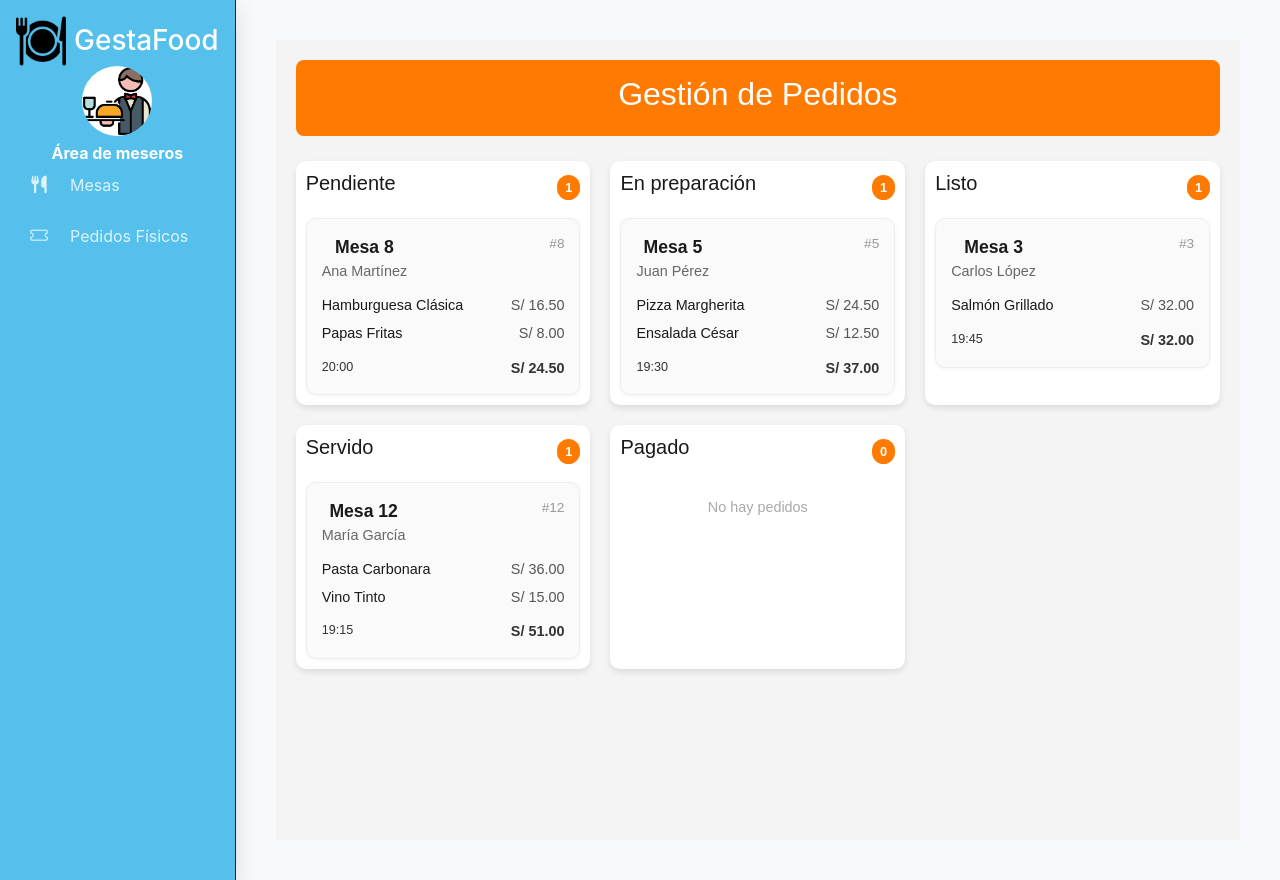
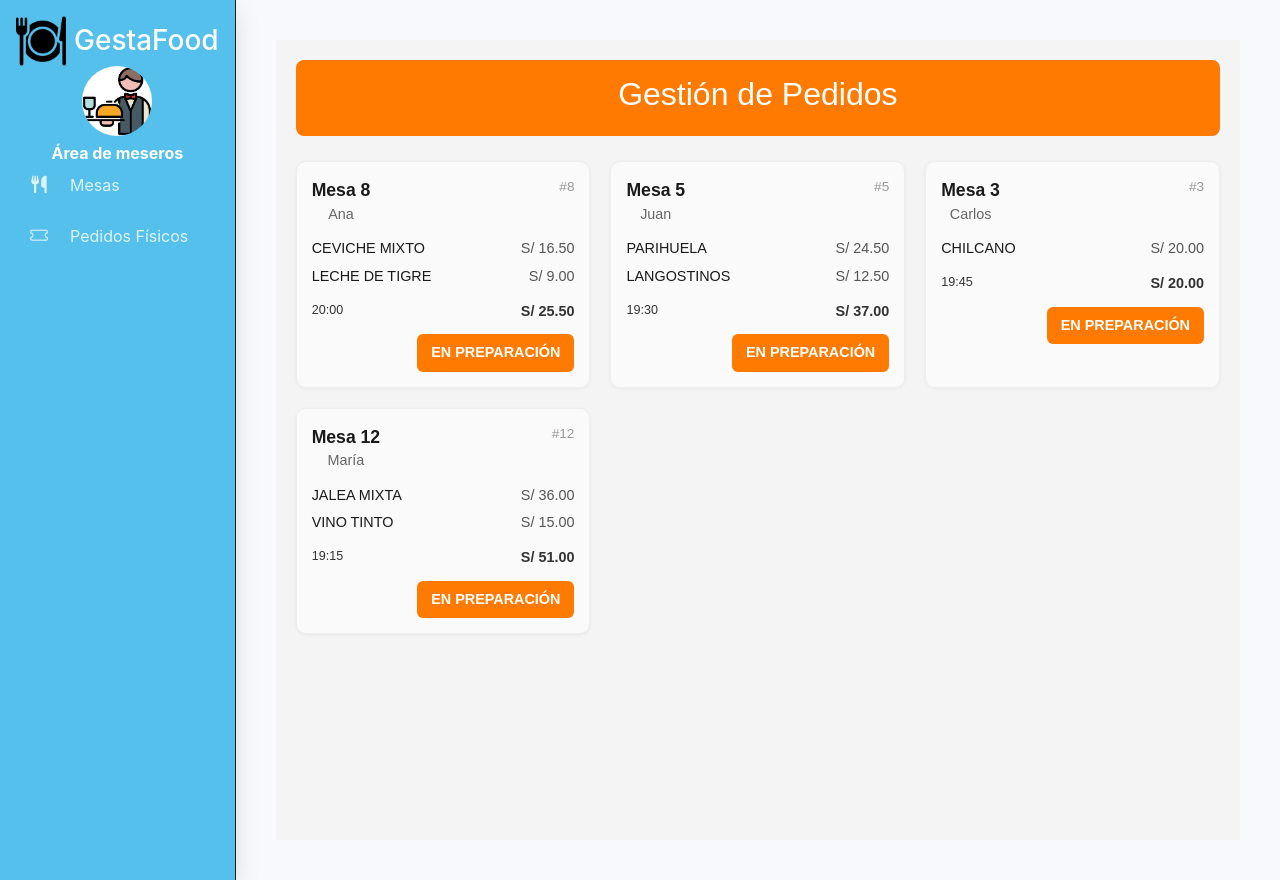
Before and after one commit to salvagd09/ProyectoIntegrador, a React (Vite) app: page /mesero in a window 1280 px wide. Built offline with nearby package versions, Linux system fonts and the light colour scheme.

Commit message:
modifiqué los PEDIDOS FISICOS Y COCINA

```diff
--- a/src/Components/Modulos/Pedidos_Cocinero.jsx
+++ b/src/Components/Modulos/Pedidos_Cocinero.jsx
@@ -1,10 +1,81 @@
-function Pedidos_Cocinero() {
+import React, { useState } from "react";
+import "./tarjetasPedidos.css";
+
+const pedidosEjemplo = [
+  { id: 8, mesa: "Mesa 8", cliente: "Ana", estado: "En preparación", hora: "20:00",
+    items: [{ nombre: "CEVICHE MIXTO", precio: 16.5 }, { nombre: "LECHE DE TIGRE", precio: 9.0 }] },
+  { id: 5, mesa: "Mesa 5", cliente: "Juan", estado: "En preparación", hora: "19:30",
+    items: [{ nombre: "PARIHUELA", precio: 24.5 }, { nombre: "LANGOSTINOS", precio: 12.5 }] },
+  { id: 3, mesa: "Mesa 3", cliente: "Carlos", estado: "En preparación", hora: "19:45",
+    items: [{ nombre: "CHILCANO", precio: 20.0 }] },
+  { id: 12, mesa: "Mesa 12", cliente: "María", estado: "En preparación", hora: "19:15",
+    items: [{ nombre: "JALEA MIXTA", precio: 36.0 }, { nombre: "VINO TINTO", precio: 15.0 }] },
+];
+
+const calcularTotal = (items) =>
+  items.reduce((s, it) => s + (it.precio || 0), 0).toFixed(2);
+
+export default function Pedidos_Cocinero() {
+  const [pedidos, setPedidos] = useState(pedidosEjemplo);
+
+  const marcarListo = (id) => {
+    setPedidos((prev) =>
+      prev.map((p) =>
+        p.id === id ? { ...p, estado: "Listo" } : p
+      )
+    );
+  };
+
   return (
-    <>
-      <div>
-        <h1>Área de manejo de pedidos del cocinero</h1>
+    <div className="pedidos-container">
+      <div className="pedidos-topbar">
+        <h2>Pedidos del Cocinero</h2>
       </div>
-    </>
+
+      <div className="pedidos-list">
+        {pedidos.length > 0 ? (
+          pedidos.map((p) => (
+            <div key={p.id} className="pedido-card">
+              <div className="pedido-top">
+                <div>
+                  <div className="pedido-mesa">{p.mesa}</div>
+                  <div className="pedido-cliente">{p.cliente}</div>
+                </div>
+                <div className="pedido-id">#{p.id}</div>
+              </div>
+
+              <ul className="pedido-items">
+                {p.items.map((it, idx) => (
+                  <li key={idx}>
+                    <span>{it.nombre}</span>
+                    <span className="precio">S/ {it.precio.toFixed(2)}</span>
+                  </li>
+                ))}
+              </ul>
+
+              <div className="pedido-footer">
+                <small>{p.hora}</small>
+                <strong>S/ {calcularTotal(p.items)}</strong>
+              </div>
+
+              <div className="pedido-acciones">
+                {p.estado === "En preparación" ? (
+                  <button
+                    className="btn-preparacion"
+                    onClick={() => marcarListo(p.id)}
+                  >
+                    En preparación
+                  </button>
+                ) : (
+                  <span className="estado-ok">✅ {p.estado}</span>
+                )}
+              </div>
+            </div>
+          ))
+        ) : (
+          <div className="no-pedidos">No hay pedidos</div>
+        )}
+      </div>
+    </div>
   );
 }
-export default Pedidos_Cocinero;
--- a/src/Components/Modulos/Pedidos_Fisicos.jsx
+++ b/src/Components/Modulos/Pedidos_Fisicos.jsx
@@ -1,43 +1,40 @@
-// src/Components/Modulos/Pedidos_Fisicos.jsx
-import React from "react";
+import React, { useState } from "react";
 import "./tarjetasPedidos.css";
 
 const pedidosEjemplo = [
-  { id: 8, mesa: "Mesa 8", cliente: "Ana Martínez", estado: "Pendiente", hora: "20:00",
-    items: [{ nombre: "Hamburguesa Clásica", precio: 16.5 }, { nombre: "Papas Fritas", precio: 8.0 }] },
-  { id: 5, mesa: "Mesa 5", cliente: "Juan Pérez", estado: "En preparación", hora: "19:30",
-    items: [{ nombre: "Pizza Margherita", precio: 24.5 }, { nombre: "Ensalada César", precio: 12.5 }] },
-  { id: 3, mesa: "Mesa 3", cliente: "Carlos López", estado: "Listo", hora: "19:45",
-    items: [{ nombre: "Salmón Grillado", precio: 32.0 }] },
-  { id: 12, mesa: "Mesa 12", cliente: "María García", estado: "Servido", hora: "19:15",
-    items: [{ nombre: "Pasta Carbonara", precio: 36.0 }, { nombre: "Vino Tinto", precio: 15.0 }] },
+  { id: 8, mesa: "Mesa 8", cliente: "Ana", estado: "Pendiente", hora: "20:00",
+    items: [{ nombre: "CEVICHE MIXTO", precio: 16.5 }, { nombre: "LECHE DE TIGRE", precio: 9.0 }] },
+  { id: 5, mesa: "Mesa 5", cliente: "Juan", estado: "Pendiente", hora: "19:30",
+    items: [{ nombre: "PARIHUELA", precio: 24.5 }, { nombre: "LANGOSTINOS", precio: 12.5 }] },
+  { id: 3, mesa: "Mesa 3", cliente: "Carlos", estado: "Pendiente", hora: "19:45",
+    items: [{ nombre: "CHILCANO", precio: 20.0 }] },
+  { id: 12, mesa: "Mesa 12", cliente: "María", estado: "Pendiente", hora: "19:15",
+    items: [{ nombre: "JALEA MIXTA", precio: 36.0 }, { nombre: "VINO TINTO", precio: 15.0 }] },
 ];
-
-const estados = ["Pendiente", "En preparación", "Listo", "Servido", "Pagado"];
 
 const calcularTotal = (items) =>
   items.reduce((s, it) => s + (it.precio || 0), 0).toFixed(2);
 
 export default function Pedidos_Fisicos() {
+  const [pedidos, setPedidos] = useState(pedidosEjemplo);
+
+  const actualizarEstado = (id) => {
+    setPedidos((prev) =>
+      prev.map((p) =>
+        p.id === id ? { ...p, estado: "En preparación" } : p
+      )
+    );
+  };
+
   return (
     <div className="pedidos-container">
       <div className="pedidos-topbar">
         <h2>Gestión de Pedidos</h2>
       </div>
 
-      <div className="pedidos-columns">
-        {estados.map((estado) => {
-          const lista = pedidosEjemplo.filter((p) => p.estado === estado);
-          return (
-            <div key={estado} className="estado-column">
-              <div className="estado-header">
-                <h5>{estado}</h5>
-                <div className="badge-count">{lista.length}</div>
-              </div>
-
-              <div className="estado-list">
-                {lista.length > 0 ? (
-                  lista.map((p) => (
+      <div className="pedidos-list">
+        {pedidos.length > 0 ? (
+          pedidos.map((p) => (
             <div key={p.id} className="pedido-card">
               <div className="pedido-top">
                 <div>
@@ -60,6 +57,19 @@ export default function Pedidos_Fisicos() {
                 <small>{p.hora}</small>
                 <strong>S/ {calcularTotal(p.items)}</strong>
               </div>
+
+              <div className="pedido-acciones">
+                {p.estado !== "En preparación" ? (
+                  <button
+                    className="btn-preparacion"
+                    onClick={() => actualizarEstado(p.id)}
+                  >
+                    EN PREPARACIÓN
+                  </button>
+                ) : (
+                  <span className="estado-ok">✅ En preparación</span>
+                )}
+              </div>
             </div>
           ))
         ) : (
@@ -68,8 +78,4 @@ export default function Pedidos_Fisicos() {
       </div>
     </div>
   );
-        })}
-      </div>
-    </div>
-  );
 }
--- a/src/Components/Modulos/tarjetasPedidos.css
+++ b/src/Components/Modulos/tarjetasPedidos.css
@@ -14,40 +14,11 @@
   margin-bottom: 25px;
 }
 
-/* ======== COLUMNAS ======== */
-.pedidos-columns {
+/* ======== GRID DE CARDS ======== */
+.pedidos-list {
   display: grid;
-  grid-template-columns: repeat(auto-fit, minmax(230px, 1fr));
+  grid-template-columns: repeat(auto-fit, minmax(250px, 1fr));
   gap: 20px;
-}
-
-.estado-column {
-  background: #fff;
-  border-radius: 10px;
-  padding: 10px;
-  box-shadow: 0 3px 6px rgba(0,0,0,0.1);
-}
-
-.estado-header {
-  display: flex;
-  align-items: center;
-  justify-content: space-between;
-  margin-bottom: 15px;
-}
-
-.badge-count {
-  background: #ff7a00;
-  color: white;
-  font-weight: bold;
-  padding: 3px 8px;
-  border-radius: 20px;
-  font-size: 0.8em;
-}
-
-.estado-list {
-  display: flex;
-  flex-direction: column;
-  gap: 12px;
 }
 
 /* ======== CARDS ======== */
@@ -120,3 +91,31 @@
   font-size: 0.9em;
   padding: 15px 5px;
 }
+
+/* ======== ACCIONES ======== */
+.pedido-acciones {
+  margin-top: 12px;
+  text-align: right;
+}
+
+.btn-preparacion {
+  background: #ff7a00;
+  color: white;
+  border: none;
+  padding: 8px 14px;
+  border-radius: 6px;
+  font-size: 0.9em;
+  font-weight: bold;
+  cursor: pointer;
+  transition: background 0.2s ease;
+}
+
+.btn-preparacion:hover {
+  background: #e86b00;
+}
+
+.estado-ok {
+  color: #28a745; /* verde éxito */
+  font-weight: bold;
+  font-size: 0.9em;
+}
```
Lines whose indentation alone changed are shown as unchanged.
